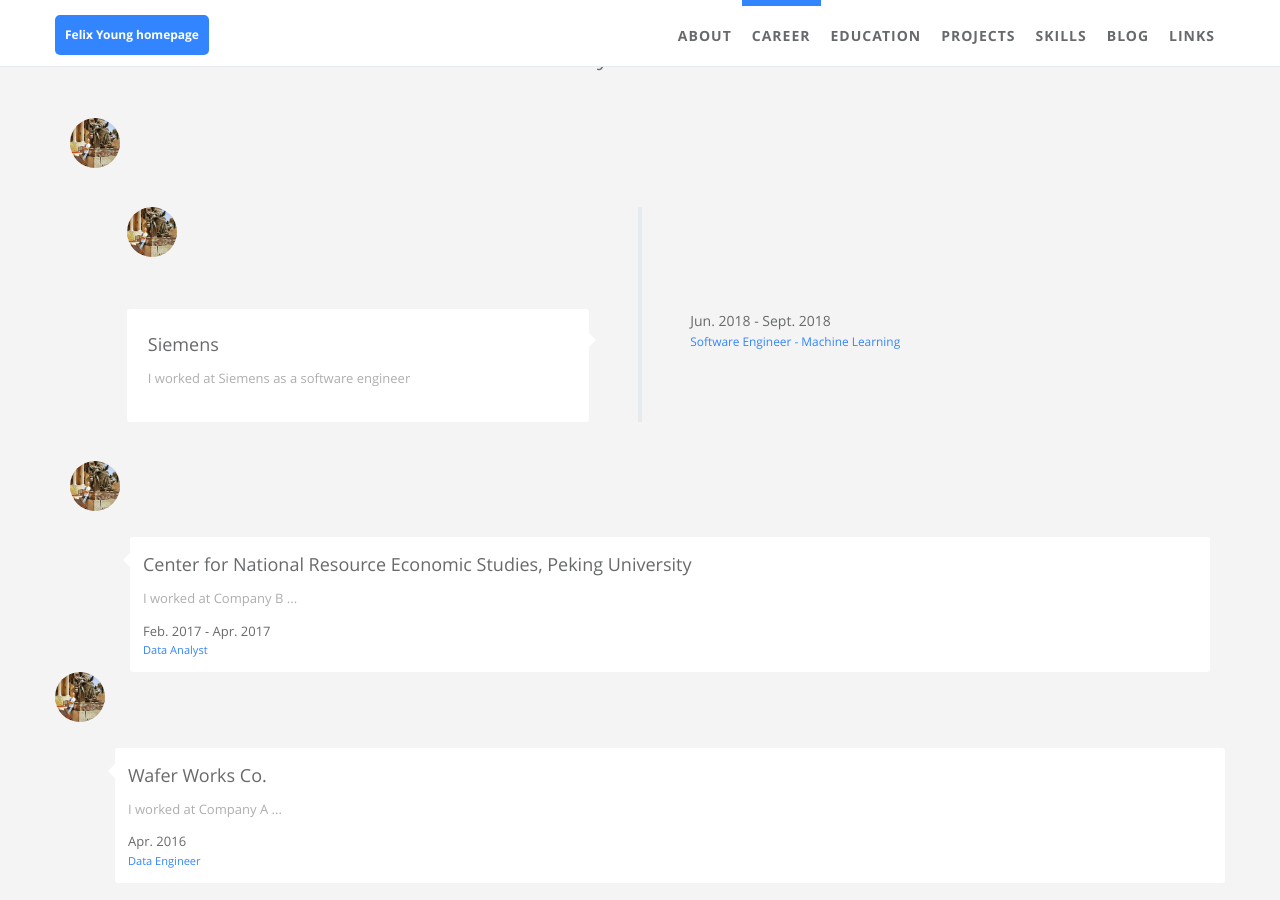
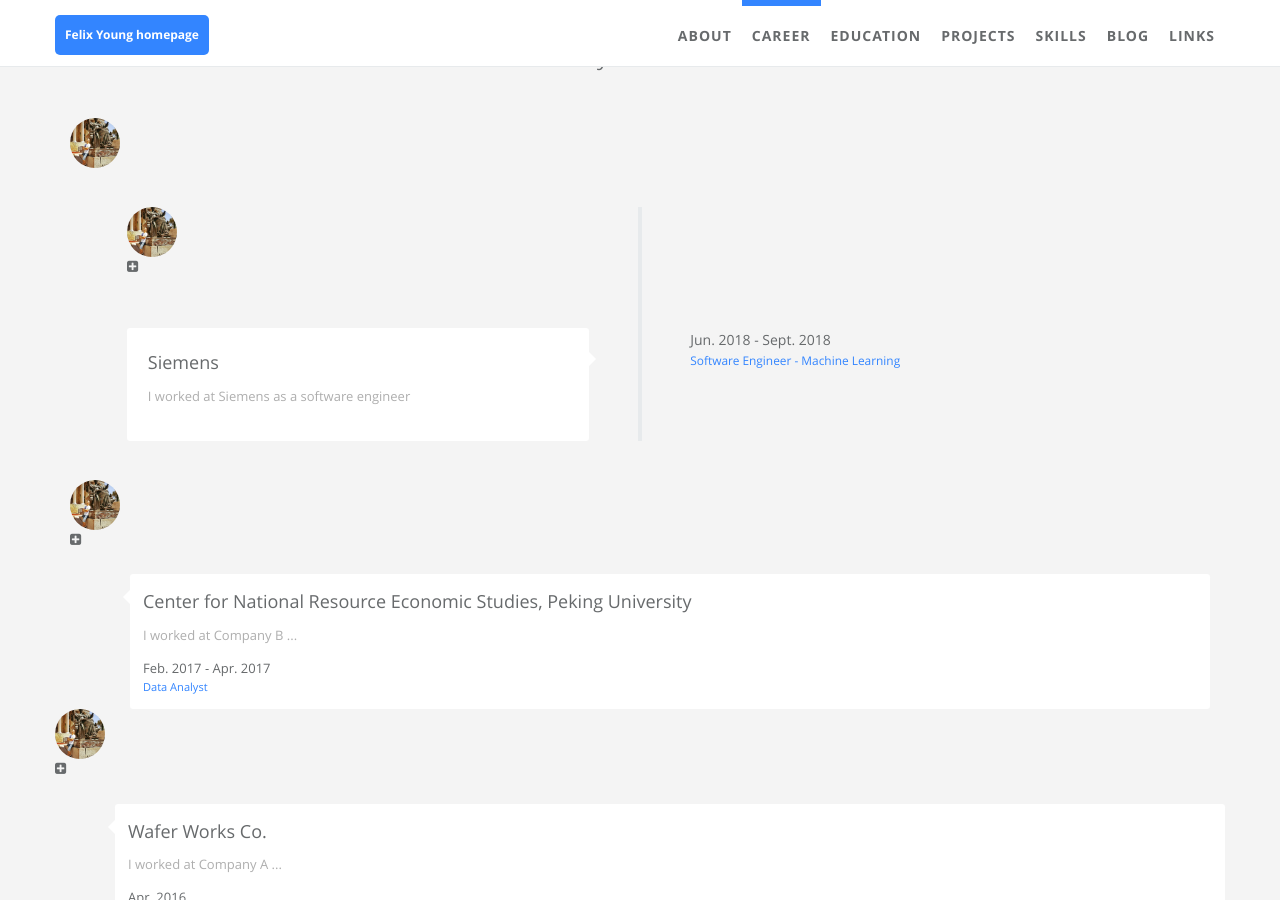
Before and after one commit to abx67/felixyoung, a Jekyll site: the page built from index.html, in a window 1280 px wide and 900 px high, scrolled down 919 px. Built offline with Jekyll 4.4.1, drawn with Linux system fonts in a browser that asks for light colours.

Commit message:
Update career.html

```diff
--- a/_includes/sections/career.html
+++ b/_includes/sections/career.html
@@ -16,8 +16,8 @@
                 <div class="vertical-timeline-block">
                     <img src="{{ site.author.avatar | prepend: site.baseurl }}" height="50" width="50" class="img-responsive img-circle" alt="">
 
-<!--                     <div class="vertical-timeline-icon navy-bg wow rotateIn">
-                        <i class="fa {{ career.icon }}"></i> -->
+                    <!-- <div class="vertical-timeline-icon navy-bg wow rotateIn"> -->
+                        <i class="fa {{ career.icon }}"></i>
                     </div>
                     <div class="vertical-timeline-content wow {% if loopindex == 1 %} rotateInUpRight {% else %} rotateInUpLeft {% endif %}">
                         <h2><span data-i18n="career.{{ career.name.i18n }}">{{ career.name.detail }}</span></h2>
```
